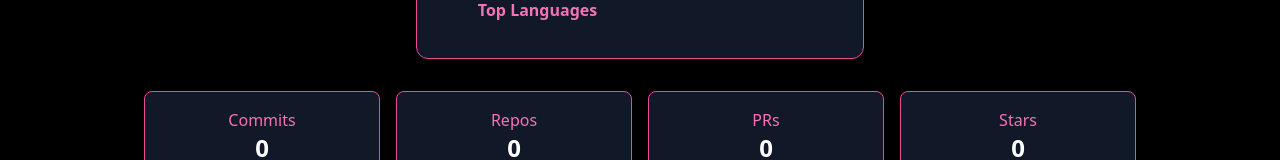
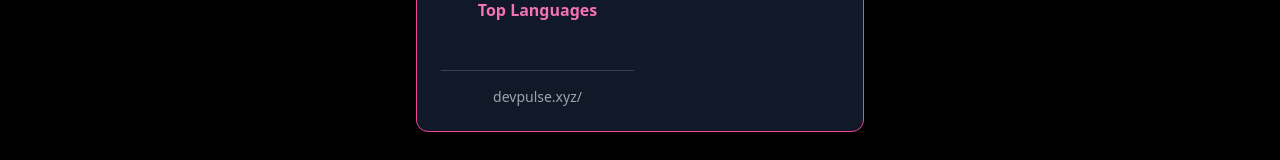
Before and after one commit to farihaabbasi06/DevPulse, a React (Create React App) app in the folder devpulse-frontend/: page / in a window 1280 px wide. Shown: the part 789-949 px from the top of the page. Built offline with nearby package versions, Linux system fonts and the light colour scheme.

Commit message:
Add Footer Link

```diff
--- a/devpulse-frontend/src/components/DevCard.jsx
+++ b/devpulse-frontend/src/components/DevCard.jsx
@@ -69,6 +69,11 @@ function DevCard({ user, stats, languages }) {
     ))}
 
 </div>
+<div className="mt-6 pt-4 border-t border-gray-700 text-center">
+  <p className="text-sm text-gray-400">
+    devpulse.xyz/{user?.username}
+  </p>
+</div>
 </div>
 
     </div>
```
